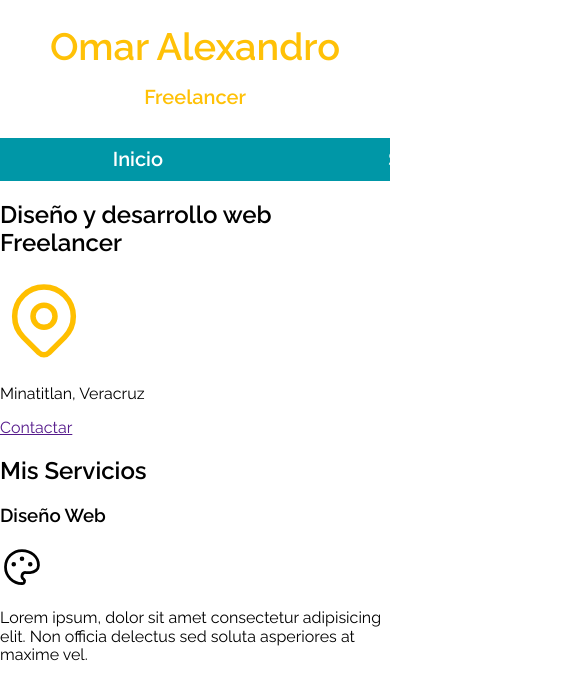
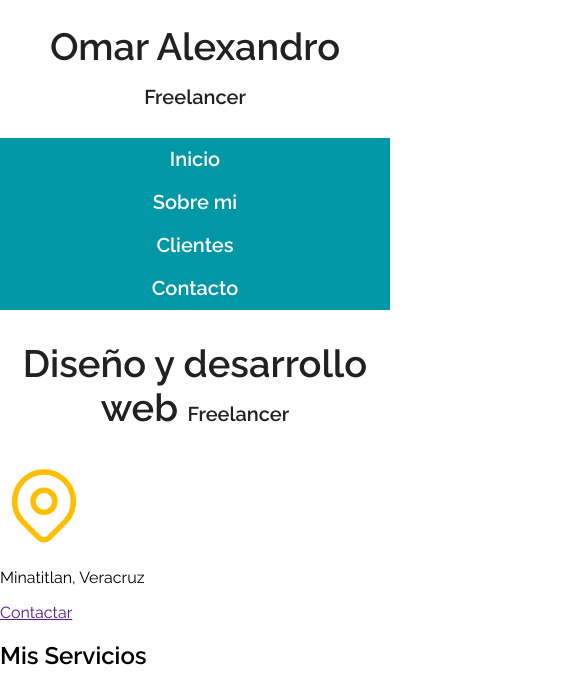
Before and after one commit to OmarAlex24/First_WebPage, a plain HTML site: page index.html in a window 390 px wide. Shown: the top 680 px of the page, 585 px wide, since content can reach past the window. Drawn offline with Linux system fonts and the light colour scheme.

Commit message:
Agregue media queries en css

```diff
--- a/css/styles.css
+++ b/css/styles.css
@@ -15,7 +15,7 @@ body{
 }
 .titulo{
     text-align: center;
-    color: var(--primario);
+    color: var(--oscuro);
     font-size: var(--fuente-principal);
     font-weight: 600;
 }
@@ -23,7 +23,7 @@ body{
     font-size: 2rem;
 }
 .contenedor{
-    width: 120rem;
+    max-width: 120rem;
     margin: 0 auto;
 }
 .nav-bg{
@@ -31,9 +31,17 @@ body{
 }
 .nav-principal{
     display: flex;
-    justify-content: space-around;
+    flex-direction: column;
+}
+@media (min-width: 768px){
+    .nav-principal{
+        flex-direction:row;
+        justify-content: space-around;
+    }
 }
 .nav-principal a{
+    display: block;
+    text-align: center;
     color: var(--blanco);
     text-decoration: none;
     font-size: 2rem;
--- a/index.html
+++ b/index.html
@@ -19,8 +19,6 @@
     <link rel="preload" href="css/styles.css" as="style">
     <link rel="stylesheet" href="/css/styles.css">
 
-
-
 </head>
 
 <body>
@@ -39,7 +37,7 @@
     </div>
 
     <section>
-        <h2>Diseño y desarrollo web Freelancer</h2>
+        <h2 class="titulo">Diseño y desarrollo web <span>Freelancer</span></h2>
 
         <svg xmlns="http://www.w3.org/2000/svg" class="icon icon-tabler icon-tabler-map-pin" width="88" height="88"
             viewBox="0 0 24 24" stroke-width="1.5" stroke="#ffbf00" fill="none" stroke-linecap="round"
```
